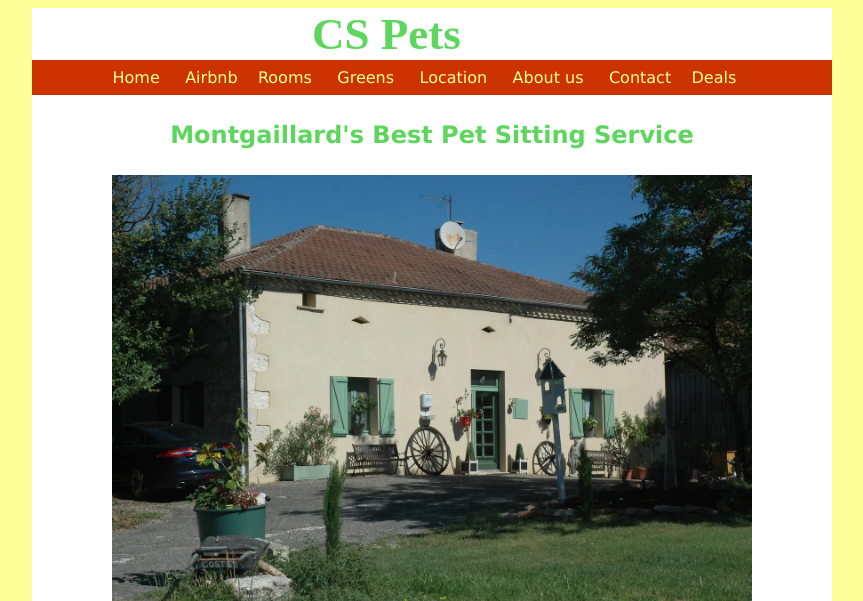
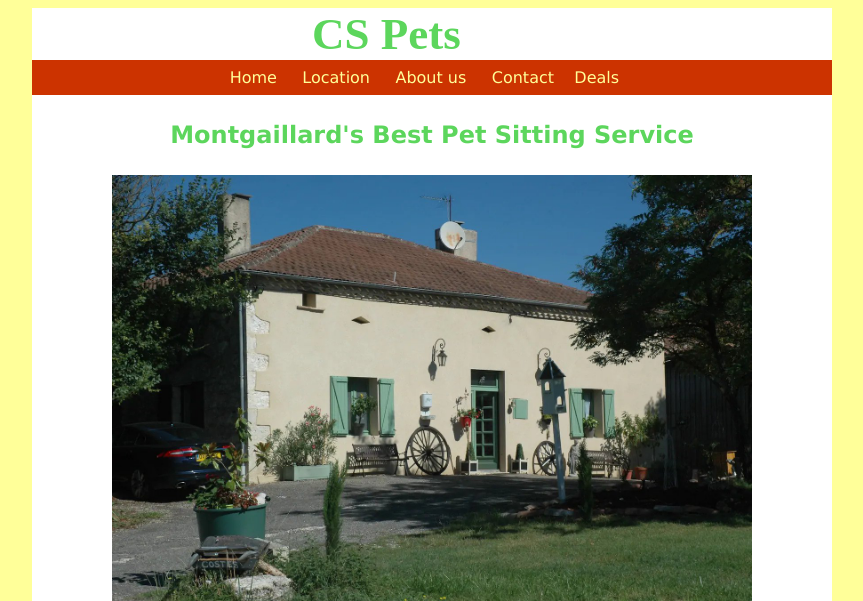
Before and after one commit to OliverStuP/CS-Pets, a PHP site: page /index.php in a window 1280 px wide. Shown: the top 601 px of the page, without its empty margins (208-1071 px from the left). Run offline with PHP 8.4, Linux system fonts and the light colour scheme.

Commit message:
Update nav.php

```diff
--- a/includes/nav.php
+++ b/includes/nav.php
@@ -1,7 +1,4 @@
 <a href="./index.php">Home</a> &nbsp;&nbsp;&nbsp;
-<a href="https://www.airbnb.com/rooms/32866902?adults=1&toddlers=0&guests=1&s=PW37Gf0d">Airbnb</a>&nbsp;&nbsp;&nbsp;
-<a href="./rooms.php">Rooms</a> &nbsp;&nbsp;&nbsp;
-<a href="./greens.php">Greens</a> &nbsp;&nbsp;&nbsp;
 <a href="./location.php">Location</a> &nbsp;&nbsp;&nbsp;
 <a href="./about.php">About us</a> &nbsp;&nbsp;&nbsp;
 <a href="./contact.php">Contact</a>&nbsp;&nbsp;&nbsp;
```
